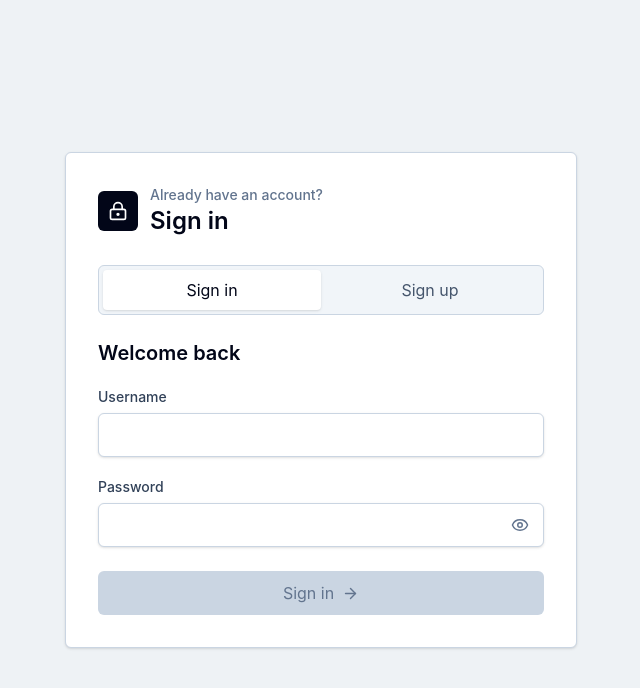
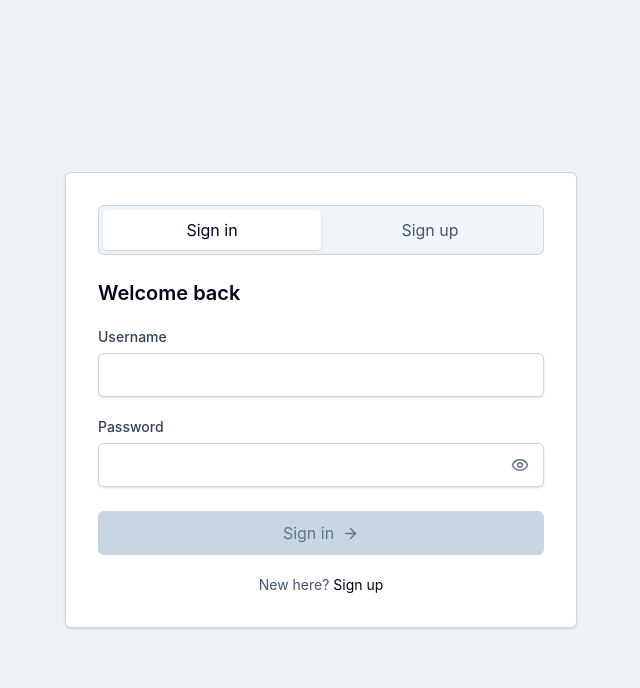
Before and after one commit to purinliang/arctic-aria, a Next.js app in the folder apps/web/: page / in a window 1280 px wide. Shown: the top 688 px of the page, without its empty margins (319-959 px from the left). Built offline with nearby package versions, Linux system fonts and the light colour scheme.

Commit message:
refactor(agent): apply updated auth rules
- add username and display name validation changes

- normalize fields before submit validation

- remove auth header above tabs

- add mode switch links below form

```diff
--- a/apps/web/src/features/auth/actions.ts
+++ b/apps/web/src/features/auth/actions.ts
@@ -2,6 +2,8 @@
 
 import {
   hasAuthErrors,
+  normalizeLoginInput,
+  normalizeRegisterInput,
   normalizeDisplayName,
   validateLoginTyping,
   validateRegisterTyping,
@@ -38,11 +40,12 @@ function logAuthEvent(event: string, details: Record<string, unknown>) {
 export async function registerUser(
   input: RegisterInput,
 ): Promise<AuthActionResult> {
-  const fieldErrors = validateRegisterTyping(input);
+  const normalizedInput = normalizeRegisterInput(input);
+  const fieldErrors = validateRegisterTyping(normalizedInput);
 
   if (hasAuthErrors(fieldErrors)) {
     logAuthEvent("register_validation_failed", {
-      username: input.username,
+      username: normalizedInput.username,
       fields: Object.keys(fieldErrors),
     });
 
@@ -54,11 +57,11 @@ export async function registerUser(
   }
 
   const usernameTaken = dummyUsersTable.some(
-    (user) => user.username === input.username,
+    (user) => user.username === normalizedInput.username,
   );
 
   if (usernameTaken) {
-    logAuthEvent("register_username_taken", { username: input.username });
+    logAuthEvent("register_username_taken", { username: normalizedInput.username });
 
     return {
       ok: false,
@@ -67,21 +70,22 @@ export async function registerUser(
     };
   }
 
-  logAuthEvent("register_success", { username: input.username });
+  logAuthEvent("register_success", { username: normalizedInput.username });
 
   return {
     ok: true,
     message: "Account created. Opening dashboard...",
-    displayName: normalizeDisplayName(input.displayName),
+    displayName: normalizeDisplayName(normalizedInput.displayName),
   };
 }
 
 export async function loginUser(input: LoginInput): Promise<AuthActionResult> {
-  const fieldErrors = validateLoginTyping(input);
+  const normalizedInput = normalizeLoginInput(input);
+  const fieldErrors = validateLoginTyping(normalizedInput);
 
   if (hasAuthErrors(fieldErrors)) {
     logAuthEvent("login_validation_failed", {
-      username: input.username,
+      username: normalizedInput.username,
       fields: Object.keys(fieldErrors),
     });
 
@@ -92,10 +96,12 @@ export async function loginUser(input: LoginInput): Promise<AuthActionResult> {
     };
   }
 
-  const user = dummyUsersTable.find((record) => record.username === input.username);
+  const user = dummyUsersTable.find(
+    (record) => record.username === normalizedInput.username,
+  );
 
   if (!user) {
-    logAuthEvent("login_failed", { username: input.username });
+    logAuthEvent("login_failed", { username: normalizedInput.username });
 
     return {
       ok: false,
@@ -103,7 +109,7 @@ export async function loginUser(input: LoginInput): Promise<AuthActionResult> {
     };
   }
 
-  logAuthEvent("login_success", { username: input.username });
+  logAuthEvent("login_success", { username: normalizedInput.username });
 
   return {
     ok: true,
--- a/apps/web/src/features/auth/components/AuthForm.tsx
+++ b/apps/web/src/features/auth/components/AuthForm.tsx
@@ -1,6 +1,6 @@
 "use client";
 
-import { ArrowRight, Eye, EyeOff, LockKeyhole } from "lucide-react";
+import { ArrowRight, Eye, EyeOff } from "lucide-react";
 import { useMemo, useState } from "react";
 import type { AuthMode } from "./AuthGate";
 import {
@@ -79,25 +79,21 @@ export function AuthForm({
     setTouched((current) => ({ ...current, [field]: true }));
   }
 
-  const eyebrow = mode === "register" ? "New here?" : "Already have an account?";
-  const headline = mode === "register" ? "Sign up" : "Sign in";
   const title = mode === "register" ? "Create an account" : "Welcome back";
-  const buttonText = pending ? "Checking..." : headline;
+  const buttonText = pending
+    ? "Checking..."
+    : mode === "register"
+      ? "Sign up"
+      : "Sign in";
+  const switchPrompt =
+    mode === "register" ? "Already have an account?" : "New here?";
+  const switchLabel = mode === "register" ? "Sign in" : "Sign up";
+  const switchTarget = mode === "register" ? "login" : "register";
 
   return (
     <main className="min-h-screen bg-[#eef2f5] text-slate-950">
       <div className="mx-auto flex min-h-screen w-full max-w-[560px] items-center px-4 py-6 sm:px-6">
         <section className="w-full rounded-md border border-slate-300 bg-white p-5 shadow-sm sm:p-8">
-          <div className="mb-7 flex items-center gap-3">
-            <div className="flex h-10 w-10 items-center justify-center rounded-md bg-slate-950 text-white">
-              <LockKeyhole size={20} aria-hidden="true" />
-            </div>
-            <div>
-              <p className="text-sm font-medium text-slate-500">{eyebrow}</p>
-              <h1 className="text-2xl font-semibold tracking-normal">{headline}</h1>
-            </div>
-          </div>
-
           <div className="mb-6 grid grid-cols-2 rounded-md border border-slate-300 bg-slate-100 p-1">
             <button
               className={tabClass(mode === "login")}
@@ -141,6 +137,7 @@ export function AuthForm({
             {mode === "register" ? (
               <AuthTextField
                 label="Display name"
+                optional
                 value={registerInput.displayName}
                 error={errors.displayName}
                 touched={Boolean(touched.displayName)}
@@ -219,6 +216,17 @@ export function AuthForm({
                 <ArrowRight size={17} aria-hidden="true" />
               </button>
             </span>
+
+            <p className="text-center text-sm text-slate-600">
+              {switchPrompt}{" "}
+              <button
+                className="font-semibold text-slate-950 underline-offset-4 hover:underline"
+                type="button"
+                onClick={() => switchMode(switchTarget)}
+              >
+                {switchLabel}
+              </button>
+            </p>
           </form>
         </section>
       </div>
--- a/apps/web/src/features/auth/components/AuthTextField.tsx
+++ b/apps/web/src/features/auth/components/AuthTextField.tsx
@@ -4,6 +4,7 @@ import type { ReactNode } from "react";
 
 type AuthTextFieldProps = {
   label: string;
+  optional?: boolean;
   value: string;
   error?: string;
   touched: boolean;
@@ -24,6 +25,7 @@ function inputClass(hasError: boolean) {
 
 export function AuthTextField({
   label,
+  optional = false,
   value,
   error,
   touched,
@@ -37,7 +39,12 @@ export function AuthTextField({
 
   return (
     <label className="relative grid gap-1.5">
-      <span className="text-left text-sm font-medium text-slate-700">{label}</span>
+      <span className="text-left text-sm font-medium text-slate-700">
+        {label}
+        {optional ? (
+          <span className="font-normal text-slate-500"> (Optional)</span>
+        ) : null}
+      </span>
       <span className="relative block">
         <input
           className={`${inputClass(showError)} ${trailingButton ? "pr-11" : ""}`}
--- a/apps/web/src/features/auth/validation.ts
+++ b/apps/web/src/features/auth/validation.ts
@@ -15,6 +15,8 @@ export type LoginInput = {
 };
 
 const visibleAsciiPattern = /^[!-~]+$/;
+const minimumUsernameLength = 4;
+const minimumDisplayNameLength = 4;
 
 export const authFieldOrder: AuthField[] = [
   "username",
@@ -27,9 +29,32 @@ export function normalizeDisplayName(displayName: string) {
   return displayName.trim();
 }
 
+export function normalizeRegisterInput(input: RegisterInput): RegisterInput {
+  const username = input.username.trim();
+  const displayName = normalizeDisplayName(input.displayName);
+
+  return {
+    username,
+    displayName: displayName || username,
+    password: input.password.trim(),
+    repeatPassword: input.repeatPassword.trim(),
+  };
+}
+
+export function normalizeLoginInput(input: LoginInput): LoginInput {
+  return {
+    username: input.username.trim(),
+    password: input.password.trim(),
+  };
+}
+
 function validateUsername(username: string): string | null {
   if (!username) {
     return "Username is required.";
+  }
+
+  if (username.length < minimumUsernameLength) {
+    return "Username must be at least 4 characters.";
   }
 
   if (!visibleAsciiPattern.test(username)) {
@@ -59,7 +84,11 @@ function validateDisplayName(displayName: string): string | null {
   const normalized = normalizeDisplayName(displayName);
 
   if (!normalized) {
-    return "Display name is required.";
+    return null;
+  }
+
+  if (normalized.length < minimumDisplayNameLength) {
+    return "Display name must be at least 4 characters.";
   }
 
   if (normalized.length > 32) {
```
